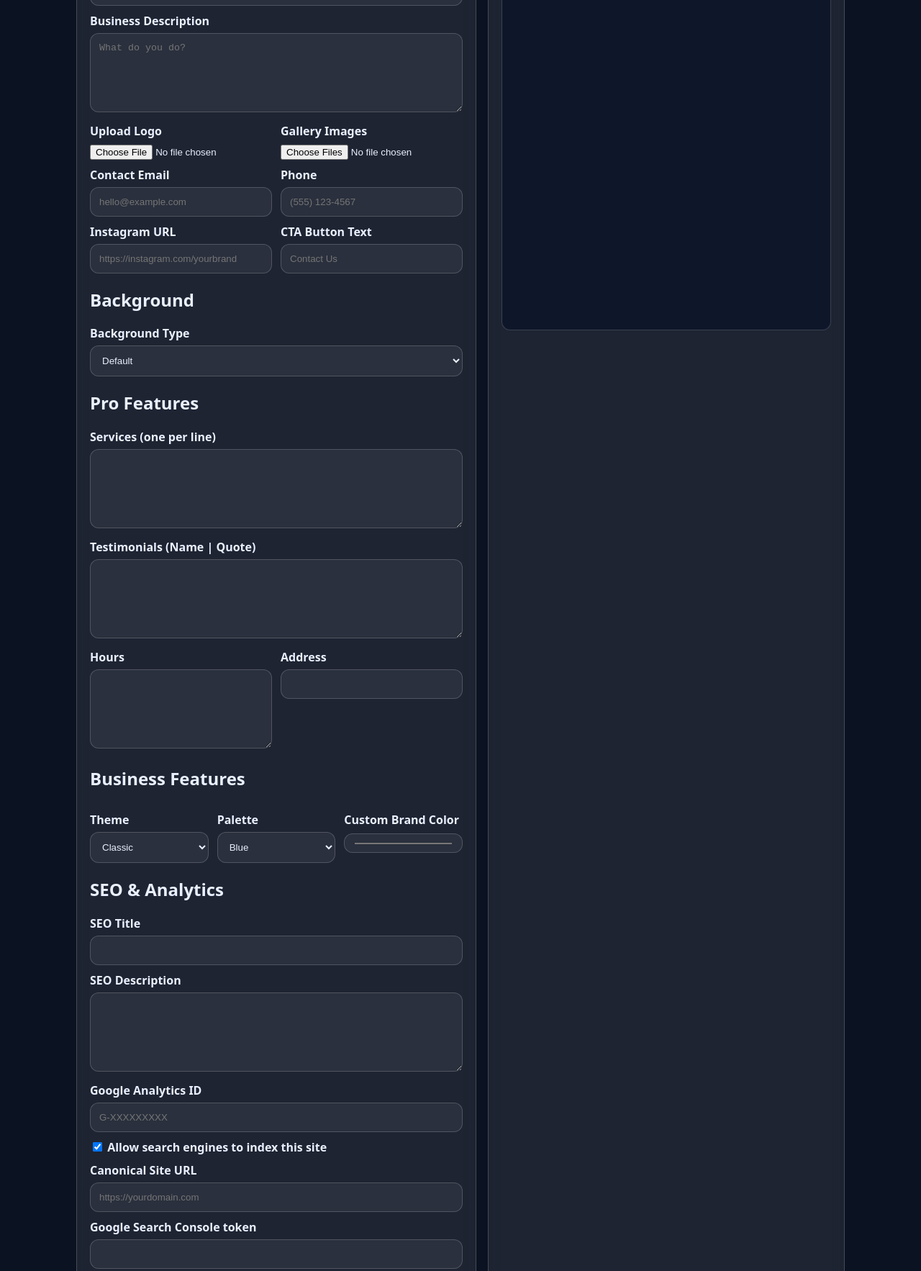
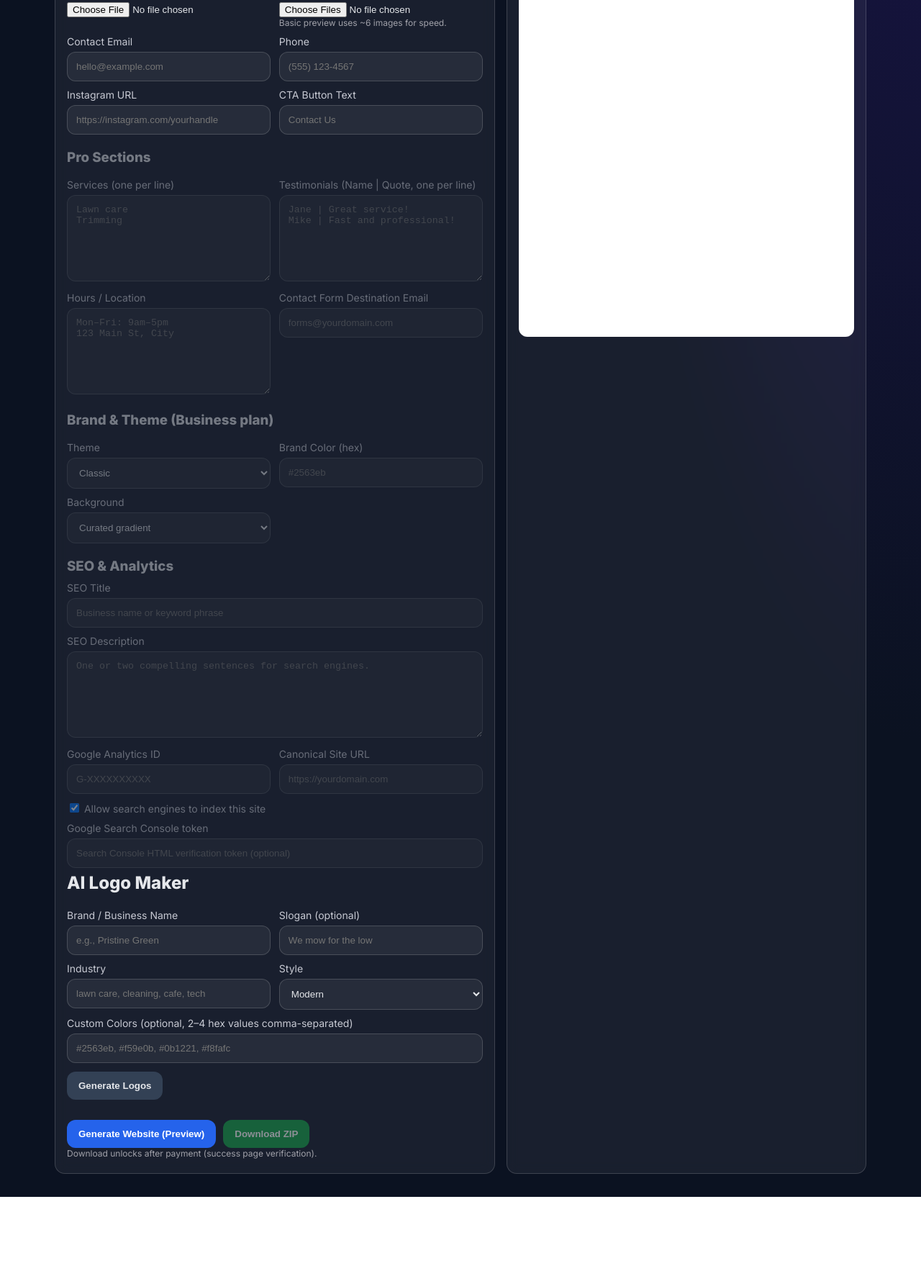
Before and after one commit to Aibuilder198/AiBuilder, a website: page index.html in a window 1280 px wide. Shown: the part 604-2370 px from the top of the page at 72% size. After the commit the page ends 2267 px from the top, so only its background shows below. Drawn offline with nearby package versions, Linux system fonts and the light colour scheme.

Commit message:
Update index.html

```diff
--- a/index.html
+++ b/index.html
@@ -3,70 +3,112 @@
 <head>
   <meta charset="utf-8" />
   <meta name="viewport" content="width=device-width,initial-scale=1" />
-  <title>Create a Simple Business Website powered by AI</title>
+  <title>AI Website Builder</title>
+  <link rel="preconnect" href="https://fonts.googleapis.com">
+  <link href="https://fonts.googleapis.com/css2?family=Inter:wght@400;600;700;800&family=Poppins:wght@600;800&family=Nunito:wght@600;800&display=swap" rel="stylesheet">
+
   <style>
     :root {
-      --bg:#0b1221; --card:rgba(255,255,255,.08); --border:rgba(255,255,255,.18);
-      --ink:#eaf0ff; --muted:#b6c2e8;
+      --bg: #0b1221;
+      --panel: rgba(255,255,255,0.06);
+      --border: rgba(255,255,255,0.16);
+      --text: #e5e7eb;
+      --muted: #a1a1aa;
+      --accent: #2563eb;
+      --accent-2: #16a34a;
+      --danger: #ef4444;
+      --radius: 14px;
     }
     *{box-sizing:border-box}
-    body{margin:0;font-family:system-ui,-apple-system,Segoe UI,Roboto,Arial,sans-serif;background:var(--bg);color:var(--ink)}
-    .wrap{max-width:1100px;margin:32px auto;padding:0 16px}
-    h1{margin:0 0 8px}
+    body{
+      margin:0;
+      font-family: Inter, system-ui, -apple-system, Segoe UI, Roboto, Arial, sans-serif;
+      color:var(--text);
+      background:
+        radial-gradient(60% 120% at 100% 0%, #1a144a 0%, #0b1221 60%),
+        radial-gradient(60% 120% at 0% 100%, #2b103d 0%, #0b1221 60%);
+      min-height:100vh;
+    }
+    .wrap{max-width:1160px;margin:32px auto;padding:0 16px}
+    h1{font-weight:800;letter-spacing:.2px;margin:0 0 16px}
+    .hint{color:var(--muted);margin-bottom:24px}
+    .grid{
+      display:grid;gap:16px;
+      grid-template-columns: 1.1fr .9fr;
+    }
+    .card{
+      background:var(--panel);
+      border:1px solid var(--border);
+      border-radius:var(--radius);
+      padding:16px 16px 20px;
+      backdrop-filter: blur(8px);
+    }
+    .card h2{margin:6px 0 12px;font-weight:800}
+    label{display:block;font-size:14px;color:#c7c9d3;margin:10px 0 6px}
+    input[type="text"], input[type="url"], input[type="email"], input[type="tel"], textarea, select {
+      width:100%;
+      background:rgba(255,255,255,0.06);
+      border:1px solid var(--border);
+      color:var(--text);
+      border-radius:12px;
+      padding:12px;
+      outline:none;
+    }
+    textarea{min-height:120px;resize:vertical}
+    .row{display:grid;grid-template-columns:1fr 1fr;gap:12px}
+    .btnBar{display:flex;gap:10px;flex-wrap:wrap;margin-top:12px}
+    button{
+      border:0;border-radius:12px;
+      padding:12px 16px;font-weight:800;cursor:pointer;
+    }
+    .primary{background:var(--accent);color:#fff}
+    .secondary{background:#334155;color:#e5e7eb}
+    .success{background:var(--accent-2);color:#fff}
+    .danger{background:var(--danger);color:#fff}
+    .radioRow {display:flex;gap:16px;align-items:center; flex-wrap:wrap}
+    .pill{padding:6px 10px;border-radius:999px;background:#334155;color:#fff;font-weight:800}
+    .planDetails{color:#a5b4fc; cursor:pointer; text-decoration:underline}
     .muted{color:var(--muted)}
-    .grid{display:grid;grid-template-columns:1fr 1fr;gap:16px}
-    .card{background:var(--card);border:1px solid var(--border);border-radius:16px;padding:18px;backdrop-filter:blur(10px)}
-    label{display:block;font-weight:700;margin:10px 0 6px}
-    input[type="text"],input[type="email"],input[type="url"],input[type="color"],textarea,select{
-      width:100%;padding:12px;border:1px solid var(--border);border-radius:12px;background:rgba(255,255,255,.06);
-      color:var(--ink);outline:none
-    }
-    textarea{min-height:110px;resize:vertical}
-    .row{display:grid;grid-template-columns:1fr 1fr;gap:12px}
-    .row3{display:grid;grid-template-columns:1fr 1fr 1fr;gap:12px}
-    .btnBar{display:flex;gap:12px;flex-wrap:wrap;margin-top:14px}
-    button{background:linear-gradient(180deg,#3b82f6,#2563eb);color:#fff;border:0;padding:12px 16px;border-radius:12px;cursor:pointer;font-weight:800}
-    button.secondary{background:linear-gradient(180deg,#06b6d4,#0891b2)}
-    a#downloadLink{display:none;margin-top:10px;padding:12px 16px;background:#16a34a;color:#fff;border-radius:12px;text-decoration:none;font-weight:800}
-    .hint{font-size:13px;color:#c9d3ff}
-    .pill{display:inline-flex;gap:6px;align-items:center;padding:6px 10px;border-radius:999px;border:1px solid var(--border);background:rgba(99,102,241,.25);font-weight:800}
-    iframe{width:100%;min-height:520px;border:1px solid var(--border);border-radius:12px;background:#0e172a}
-    .hide{display:none!important}
-    @media (max-width:900px){.grid{grid-template-columns:1fr}}
+    .locked{opacity:.5; pointer-events:none}
+    iframe.preview{width:100%;height:720px;border:0;border-radius:12px;background:#fff}
+    .small{font-size:12px;color:var(--muted)}
+    .sectionTitle{margin-top:20px;margin-bottom:8px;font-weight:800}
+    .twoCol{display:grid;gap:12px;grid-template-columns:1fr 1fr}
+    .help{font-size:12px;color:#cbd5e1;margin-top:6px}
+    .tag{display:inline-block;padding:2px 8px;border-radius:999px;background:#1f2937;border:1px solid #334155;color:#93c5fd;font-weight:700;font-size:12px;margin-left:8px}
   </style>
 </head>
 <body>
   <div class="wrap">
-    <h1>Create a Simple Business Website powered by AI</h1>
-    <p class="muted">Preview is free. Download unlocks after payment.</p>
+    <h1>Create a Simple Business Website powered by AI <span class="tag">Preview for free</span></h1>
+    <div class="hint">Preview is free. Download unlocks after payment.</div>
 
-    <!-- Plan -->
+    <!-- Plan selector -->
     <div class="card">
-      <h2>Choose a Plan <span class="pill" id="planBadge">Basic</span></h2>
-      <form id="planForm">
+      <h2>Choose a Plan <span id="activePlanPill" class="pill">Basic</span></h2>
+      <div class="radioRow">
         <label><input type="radio" name="plan" value="basic" checked> Basic ($20 one-time)</label>
-        &nbsp;&nbsp;
         <label><input type="radio" name="plan" value="pro"> Pro ($29/mo)</label>
-        &nbsp;&nbsp;
         <label><input type="radio" name="plan" value="business"> Business ($79/mo)</label>
-      </form>
-      <p class="hint" style="margin-top:6px">
-        <strong>Basic:</strong> single page (+logo, a few images).
-        <strong>Pro:</strong> adds Services, Testimonials, Hours/Location, Contact form.
-        <strong>Business:</strong> adds Themes, Palette, Brand color, SEO, GA4, Search Console, robots.txt & sitemap.
-      </p>
+        <span id="viewPlan" class="planDetails">View plan details</span>
+      </div>
+      <div class="help">
+        <strong>Basic</strong>: single page (+logo, up to a few images).
+        <strong>Pro</strong>: adds Services, Testimonials, Hours/Location, Contact form.
+        <strong>Business</strong>: adds Themes, Palette, Custom Brand Color, SEO, Analytics.
+      </div>
     </div>
 
-    <div class="grid">
-      <!-- Form -->
+    <div class="grid" style="margin-top:16px">
+      <!-- Left: form -->
       <div class="card">
-        <form id="siteForm">
         <h2>Content</h2>
+
         <label for="businessName">Business Name</label>
-          <input id="businessName" type="text" placeholder="e.g., Pristine Green" required />
+        <input id="businessName" type="text" placeholder="e.g., Pristine Green" />
 
-          <label for="businessDescription">Business Description</label>
-          <textarea id="businessDescription" placeholder="What do you do?"></textarea>
+        <label for="description">Business Description</label>
+        <textarea id="description" placeholder="What do you do?"></textarea>
 
         <div class="row">
           <div>
@@ -74,8 +116,9 @@
             <input id="logo" type="file" accept="image/*" />
           </div>
           <div>
-              <label for="gallery">Gallery Images</label>
+            <label for="gallery">Gallery Images (up to 12)</label>
             <input id="gallery" type="file" accept="image/*" multiple />
+            <div class="small">Basic preview uses ~6 images for speed.</div>
           </div>
         </div>
 
@@ -86,14 +129,14 @@
           </div>
           <div>
             <label for="phone">Phone</label>
-              <input id="phone" type="text" placeholder="(555) 123-4567" />
+            <input id="phone" type="tel" placeholder="(555) 123-4567" />
           </div>
         </div>
 
         <div class="row">
           <div>
             <label for="instagram">Instagram URL</label>
-              <input id="instagram" type="url" placeholder="https://instagram.com/yourbrand" />
+            <input id="instagram" type="url" placeholder="https://instagram.com/yourhandle" />
           </div>
           <div>
             <label for="ctaText">CTA Button Text</label>
@@ -101,151 +144,139 @@
           </div>
         </div>
 
-          <!-- Background -->
-          <h2>Background</h2>
-          <label for="bgType">Background Type</label>
-          <select id="bgType">
-            <option value="default" selected>Default</option>
-            <option value="image-upload">Upload Image</option>
-            <option value="image-url">Image URL</option>
-            <option value="gradient">Gradient</option>
-            <option value="solid">Solid Color</option>
-          </select>
-
-          <div class="row hide" id="bgUploadRow">
+        <!-- Pro features -->
+        <div id="proFields" class="">
+          <h3 class="sectionTitle">Pro Sections</h3>
+          <div class="twoCol">
             <div>
-              <label for="bgUpload">Upload Background Image</label>
-              <input id="bgUpload" type="file" accept="image/*" />
+              <label for="services">Services (one per line)</label>
+              <textarea id="services" placeholder="Lawn care&#10;Trimming"></textarea>
             </div>
             <div>
-              <label for="bgOverlay">Overlay Strength</label>
-              <input id="bgOverlay" type="range" min="0" max="90" value="55" />
+              <label for="testimonials">Testimonials (Name | Quote, one per line)</label>
+              <textarea id="testimonials" placeholder="Jane | Great service!&#10;Mike | Fast and professional!"></textarea>
             </div>
           </div>
-
-          <div id="bgUrlRow" class="hide">
-            <label for="bgUrl">Image URL</label>
-            <input id="bgUrl" type="url" placeholder="https://example.com/background.jpg" />
-          </div>
-
-          <div class="row hide" id="bgGradientRow">
+          <div class="twoCol">
             <div>
-              <label for="bgColor1">Color 1</label>
-              <input id="bgColor1" type="color" value="#0ea5e9" />
+              <label for="hours">Hours / Location</label>
+              <textarea id="hours" placeholder="Mon–Fri: 9am–5pm&#10;123 Main St, City"></textarea>
             </div>
             <div>
-              <label for="bgColor2">Color 2</label>
-              <input id="bgColor2" type="color" value="#2563eb" />
-            </div>
-          </div>
-
-          <div id="bgSolidRow" class="hide">
-            <label for="bgSolid">Solid Color</label>
-            <input id="bgSolid" type="color" value="#0b1221" />
-          </div>
-
-          <!-- PRO -->
-          <h2>Pro Features</h2>
-          <label for="services">Services (one per line)</label>
-          <textarea id="services"></textarea>
-
-          <label for="testimonials">Testimonials (Name | Quote)</label>
-          <textarea id="testimonials"></textarea>
-
-          <div class="row">
-            <div>
-              <label for="hours">Hours</label>
-              <textarea id="hours"></textarea>
-            </div>
-            <div>
-              <label for="address">Address</label>
-              <input id="address" type="text" />
-            </div>
-          </div>
-
-          <!-- BUSINESS -->
-          <h2>Business Features</h2>
-          <div class="row3">
-            <div>
-              <label for="template">Theme</label>
-              <select id="template">
-                <option value="classic">Classic</option>
-                <option value="bold">Bold</option>
-                <option value="minimal">Minimal</option>
-              </select>
-            </div>
-            <div>
-              <label for="palette">Palette</label>
-              <select id="palette">
-                <option value="blue">Blue</option>
-                <option value="emerald">Emerald</option>
-                <option value="rose">Rose</option>
-                <option value="slate">Slate</option>
-              </select>
-            </div>
-            <div>
-              <label for="brandColor">Custom Brand Color</label>
-              <input id="brandColor" type="color" value="#2563eb" />
-            </div>
-          </div>
-
-          <h2>SEO & Analytics</h2>
-          <label for="seoTitle">SEO Title</label>
-          <input id="seoTitle" type="text" />
-
-          <label for="seoDescription">SEO Description</label>
-          <textarea id="seoDescription"></textarea>
-
-          <label for="gaId">Google Analytics ID</label>
-          <input id="gaId" type="text" placeholder="G-XXXXXXXXX" />
-
-          <label><input id="allowIndexing" type="checkbox" checked> Allow search engines to index this site</label>
-          <label for="siteUrl">Canonical Site URL</label>
-          <input id="siteUrl" type="url" placeholder="https://yourdomain.com" />
-
-          <label for="gscToken">Google Search Console token</label>
-          <input id="gscToken" type="text" />
-
-          <div class="btnBar">
-            <button type="submit" id="previewBtn">Generate Website (Preview)</button>
-            <a id="downloadLink" href="#" class="hide">Download ZIP</a>
-            <button type="button" id="buyBtn" class="secondary">Buy to Unlock</button>
-          </div>
-        </form>
-      </div>
-
-      <!-- Preview -->
-      <div class="card">
-        <h2>Live Preview</h2>
-        <iframe id="preview" title="Preview"></iframe>
+              <label for="contactForm">Contact Form Destination Email</label>
+              <input id="contactForm" type="email" placeholder="forms@yourdomain.com" />
             </div>
           </div>
         </div>
 
-  <!-- JSZip -->
-  <script src="https://cdn.jsdelivr.net/npm/jszip@3.10.1/dist/jszip.min.js"></script>
+        <!-- Business features -->
+        <div id="businessFields" class="">
+          <h3 class="sectionTitle">Brand & Theme (Business plan)</h3>
+          <div class="twoCol">
+            <div>
+              <label for="theme">Theme</label>
+              <select id="theme">
+                <option value="classic" selected>Classic</option>
+                <option value="dark">Dark</option>
+                <option value="clean">Clean</option>
+              </select>
+            </div>
+            <div>
+              <label for="brandColor">Brand Color (hex)</label>
+              <input id="brandColor" type="text" placeholder="#2563eb" />
+            </div>
+          </div>
+
+          <div class="twoCol">
+            <div>
+              <label for="backgroundType">Background</label>
+              <select id="backgroundType">
+                <option value="gradient">Curated gradient</option>
+                <option value="image">Upload image</option>
+                <option value="solid">Solid color</option>
+              </select>
+            </div>
+            <div id="bgUploadCol" style="display:none">
+              <label for="backgroundImage">Upload Background Image</label>
+              <input id="backgroundImage" type="file" accept="image/*" />
+            </div>
+          </div>
+
+          <h3 class="sectionTitle">SEO & Analytics</h3>
+          <label for="seoTitle">SEO Title</label>
+          <input id="seoTitle" type="text" placeholder="Business name or keyword phrase" />
+
+          <label for="seoDesc">SEO Description</label>
+          <textarea id="seoDesc" placeholder="One or two compelling sentences for search engines."></textarea>
+
+          <div class="twoCol">
+            <div>
+              <label for="gaId">Google Analytics ID</label>
+              <input id="gaId" type="text" placeholder="G-XXXXXXXXXX" />
+            </div>
+            <div>
+              <label for="canonicalUrl">Canonical Site URL</label>
+              <input id="canonicalUrl" type="url" placeholder="https://yourdomain.com" />
+            </div>
+          </div>
+
+          <label><input id="allowIndexing" type="checkbox" checked /> Allow search engines to index this site</label>
+
+          <label for="gscToken">Google Search Console token</label>
+          <input id="gscToken" type="text" placeholder="Search Console HTML verification token (optional)" />
+        </div>
+
+        <!-- AI Logo Maker -->
+        <h2 class="sectionTitle">AI Logo Maker</h2>
+        <div class="row">
+          <div>
+            <label for="logoName">Brand / Business Name</label>
+            <input id="logoName" type="text" placeholder="e.g., Pristine Green" />
+          </div>
+          <div>
+            <label for="logoSlogan">Slogan (optional)</label>
+            <input id="logoSlogan" type="text" placeholder="We mow for the low" />
+          </div>
+        </div>
+        <div class="row">
+          <div>
+            <label for="logoIndustry">Industry</label>
+            <input id="logoIndustry" type="text" placeholder="lawn care, cleaning, cafe, tech" />
+          </div>
+          <div>
+            <label for="logoStyle">Style</label>
+            <select id="logoStyle">
+              <option value="modern" selected>Modern</option>
+              <option value="bold">Bold</option>
+              <option value="friendly">Friendly</option>
+              <option value="elegant">Elegant</option>
+            </select>
+          </div>
+        </div>
+        <label for="logoCustomColors">Custom Colors (optional, 2–4 hex values comma-separated)</label>
+        <input id="logoCustomColors" type="text" placeholder="#2563eb, #f59e0b, #0b1221, #f8fafc" />
+        <div class="btnBar">
+          <button type="button" class="secondary" onclick="__LogoAI__.handleGenerateUI()">Generate Logos</button>
+        </div>
+        <div id="logoResults" style="display:grid;grid-template-columns:repeat(auto-fit,minmax(220px,1fr));gap:12px;margin-top:10px"></div>
+
+        <div class="btnBar" style="margin-top:18px">
+          <button id="previewBtn" class="primary" type="button">Generate Website (Preview)</button>
+          <button id="downloadBtn" class="success locked" type="button" title="Complete payment to unlock">Download ZIP</button>
+        </div>
+        <div class="small" id="gateHelp">Download unlocks after payment (success page verification).</div>
+      </div>
+
+      <!-- Right: live preview -->
+      <div class="card">
+        <h2>Live Preview</h2>
+        <iframe id="previewFrame" class="preview"></iframe>
+      </div>
+    </div>
+  </div>
+
+  <!-- SCRIPTS -->
+  <script src="logo-ai.js"></script>
   <script src="builder.js"></script>
-
-  <script>
-    // update plan badge
-    const badge = document.getElementById('planBadge');
-    document.getElementById('planForm').addEventListener('change', (e) => {
-      if (e.target.name === 'plan') {
-        badge.textContent = e.target.value.charAt(0).toUpperCase() + e.target.value.slice(1);
-      }
-    });
-
-    // toggle background UI
-    document.getElementById('bgType').addEventListener('change', () => {
-      const v = document.getElementById('bgType').value;
-      ['bgUploadRow','bgUrlRow','bgGradientRow','bgSolidRow'].forEach(id=>{
-        document.getElementById(id).classList.add('hide');
-      });
-      if(v==='image-upload') document.getElementById('bgUploadRow').classList.remove('hide');
-      if(v==='image-url') document.getElementById('bgUrlRow').classList.remove('hide');
-      if(v==='gradient') document.getElementById('bgGradientRow').classList.remove('hide');
-      if(v==='solid') document.getElementById('bgSolidRow').classList.remove('hide');
-    });
-  </script>
 </body>
 </html>
```
Lines whose indentation alone changed are shown as unchanged.
